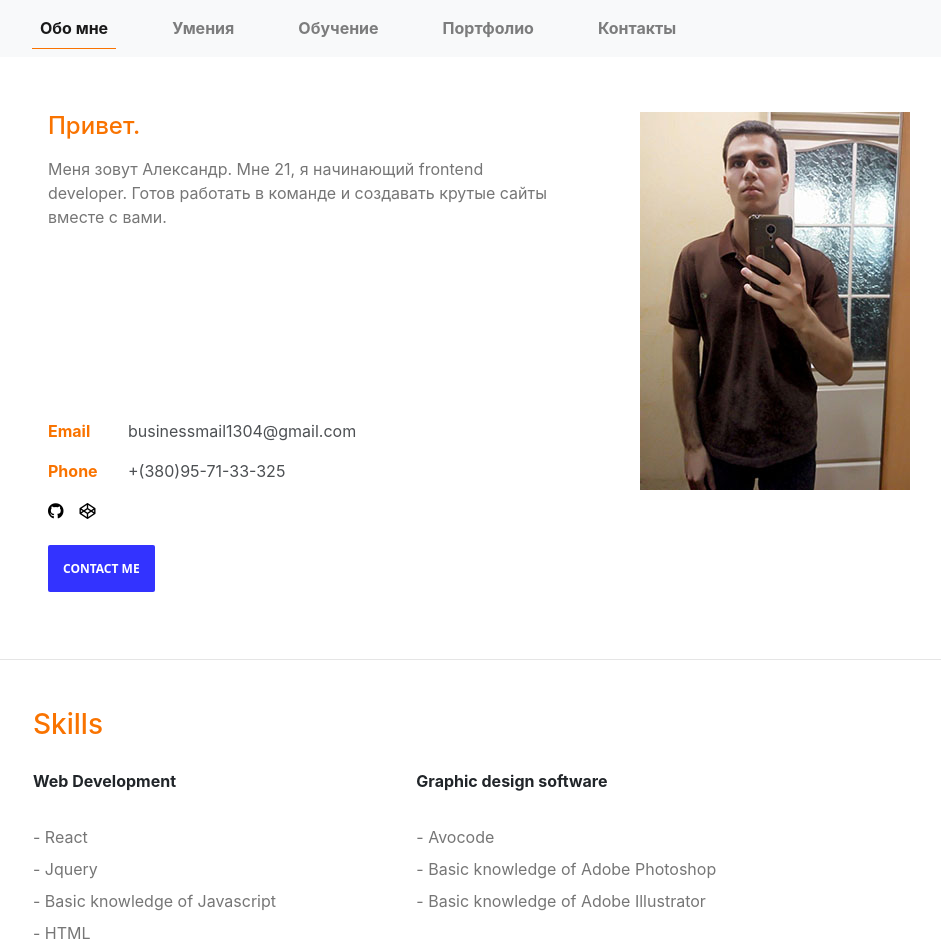
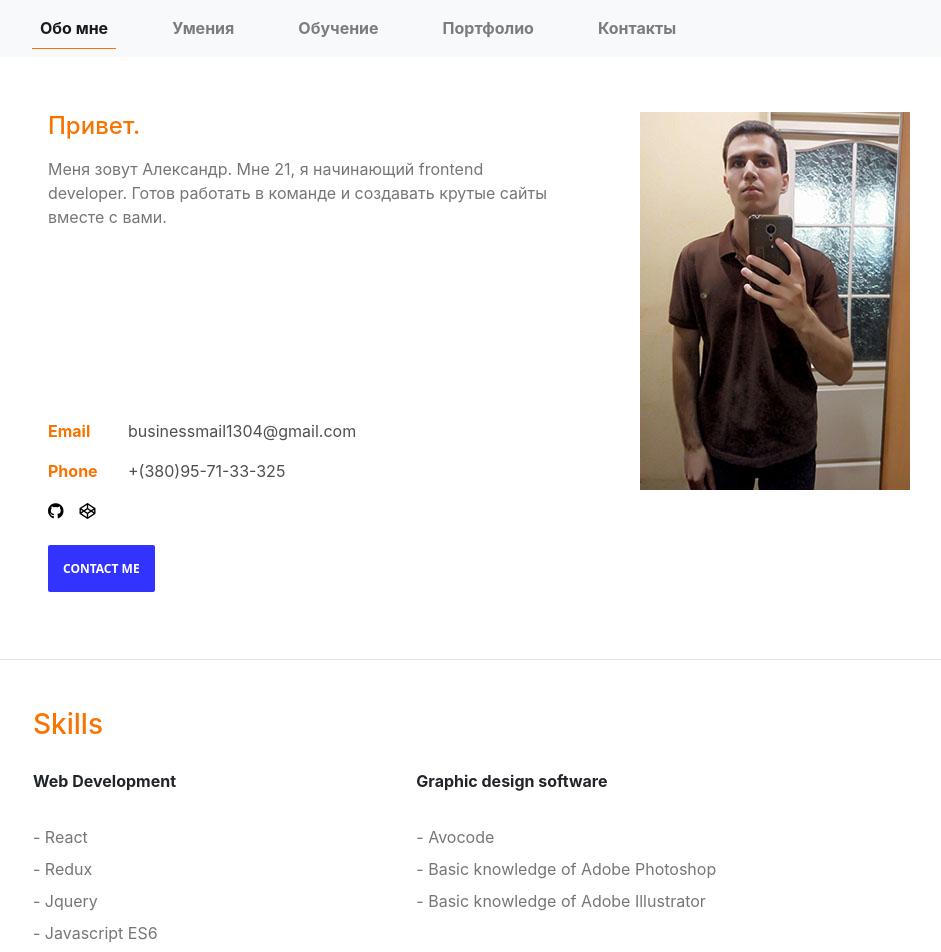
Before and after one commit to Aleksandr130402/portfolio, a React (Create React App) app in the folder client/: page / in a window 1280 px wide. Shown: the top 952 px of the page, without its empty margins (47-988 px from the left). Built offline with nearby package versions, Linux system fonts and the light colour scheme.

Commit message:
Modified Skills.js

```diff
--- a/client/src/Skills.js
+++ b/client/src/Skills.js
@@ -11,8 +11,9 @@ export default function Skills () {
 				    <dl>
 				    <dt>Web Development</dt>
 					<dd>- React</dd>
+					<dd>- Redux</dd>
 					<dd>- Jquery</dd>
-					<dd>- Basic knowledge of Javascript</dd>
+					<dd>- Javascript ES6</dd>
 					<dd>- HTML</dd>
 					<dd>- CSS</dd>
 					<dd>- SCSS, SASS</dd>
```
